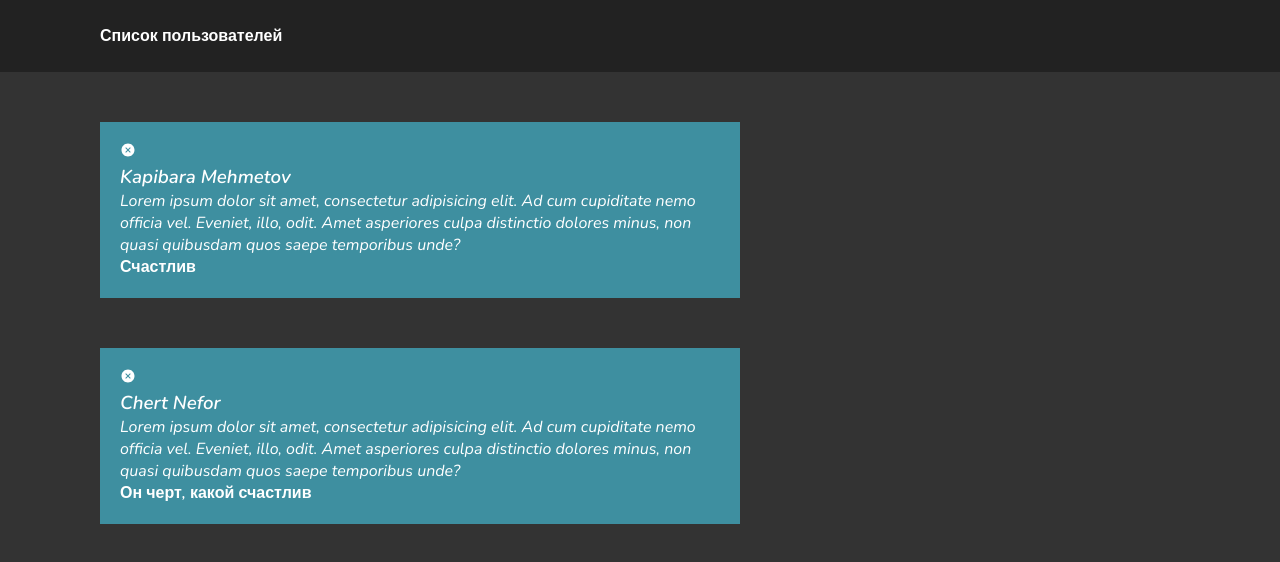
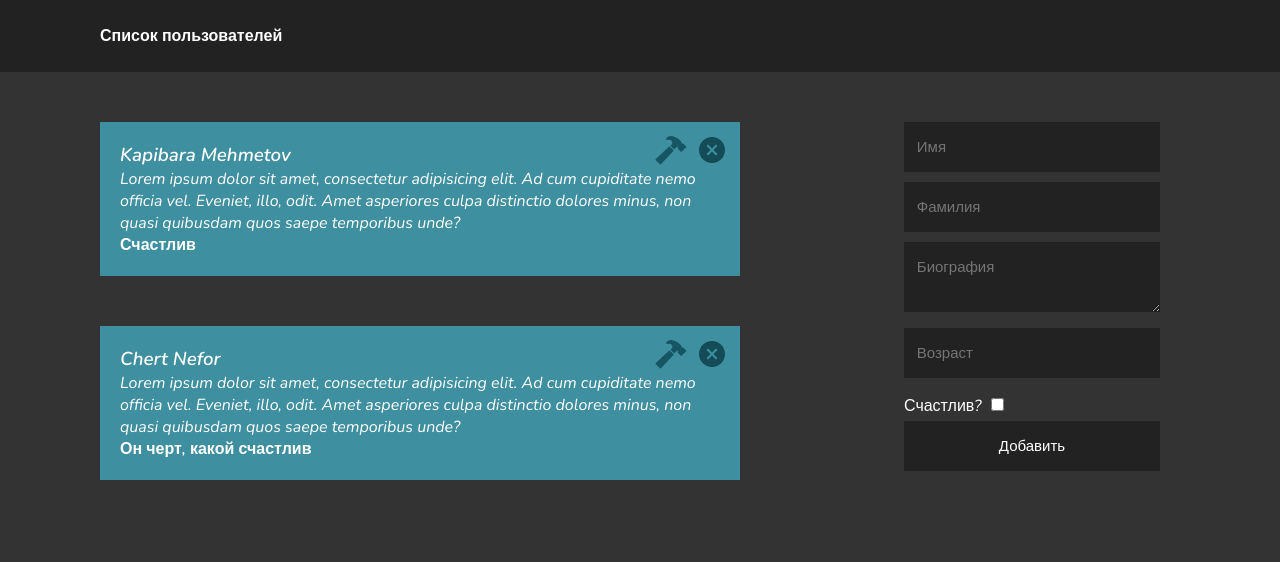
Before and after one commit to RAZEX0LOL/Task1.1, a React (Create React App) app: page / in a window 1280 px wide. Shown: the top 562 px of the page. Built offline with nearby package versions, Linux system fonts and the light colour scheme.

Commit message:
commit 6

```diff
--- a/src/App.js
+++ b/src/App.js
@@ -1,6 +1,7 @@
 import React from "react";
 import Header from "./Components/Header";
 import Users from "./Components/Users";
+import AddUser from "./Components/AddUser";
 
 
 class App extends React.Component {
@@ -13,7 +14,9 @@
                 <main>
                     <Users />
                 </main>
-                <aside></aside>
+                <aside>
+                    <AddUser/>
+                </aside>
             </div>
         )
     }
--- /dev/null
+++ b/src/Components/AddUser.js
@@ -0,0 +1,21 @@
+import React from "react";
+
+
+class AddUser extends React.Component {
+    render() {
+        return (
+            <form>
+                <input placeholder={"Имя"}/>
+                <input placeholder={"Фамилия"}/>
+                <textarea placeholder={"Биография"}></textarea>
+                <input placeholder={"Возраст"}/>
+                <label htmlFor={"isHappy"}>Счастлив?</label>
+                <input type={"checkbox"} id={"isHappy"} />
+                <button type={"button"}>Добавить</button>
+            </form>
+        )
+    }
+
+}
+
+export default AddUser
--- a/src/Components/User.js
+++ b/src/Components/User.js
@@ -1,5 +1,5 @@
 import React from "react";
-import {IoCloseCircleSharp} from "react-icons/io5";
+import {IoCloseCircleSharp, IoHammerSharp} from "react-icons/io5";
 
 class User extends React.Component {
     user=this.props.user
@@ -7,6 +7,7 @@
         return (
             <div className="user" >
                 <IoCloseCircleSharp className={"delete-icon"}/>
+                <IoHammerSharp className={"edit-icon"}/>
                 <h3>{this.user.firstname} {this.user.lastname}</h3>
                 <p>{this.user.bio}</p>
                 <b>{this.user.isHappy ? 'Счастлив': 'Он черт, какой счастлив'}</b>
--- a/src/css/main.css
+++ b/src/css/main.css
@@ -34,3 +34,51 @@
     background-color: #3e8fa0;
     padding: 20px;
 }
+
+main .delete-icon{
+    float: right;
+    color: #134b57;
+    cursor: pointer;
+    transform: scale(2);
+}
+
+main .edit-icon{
+    float: right;
+    margin-right: 25px;
+    color: #165664;
+    cursor: pointer;
+    transform: scale(2);
+}
+
+main .delete-icon:hover,
+main .edit-icon:hover{
+    opacity: 0.5;
+}
+
+aside form input:not([type="checkbox"]),
+aside form textarea,
+aside form button{
+    width: 90%;
+    padding: 15px 5%;
+    font-family: 'Nunito', sans-serif;
+    font-weight: 300;
+    margin-bottom: 10px;
+    border: 0;
+    background: #222;
+    color: #ffffff;
+    outline: none;
+    font-size: 15px;
+
+}
+aside form input[type="checkbox"]{
+    margin: 10px;
+}
+aside form button{
+    width: 100%;
+    cursor: pointer;
+    transition: transform 500ms ease;
+}
+
+aside form button:hover{
+    transform: scale(1.1);
+}
```
